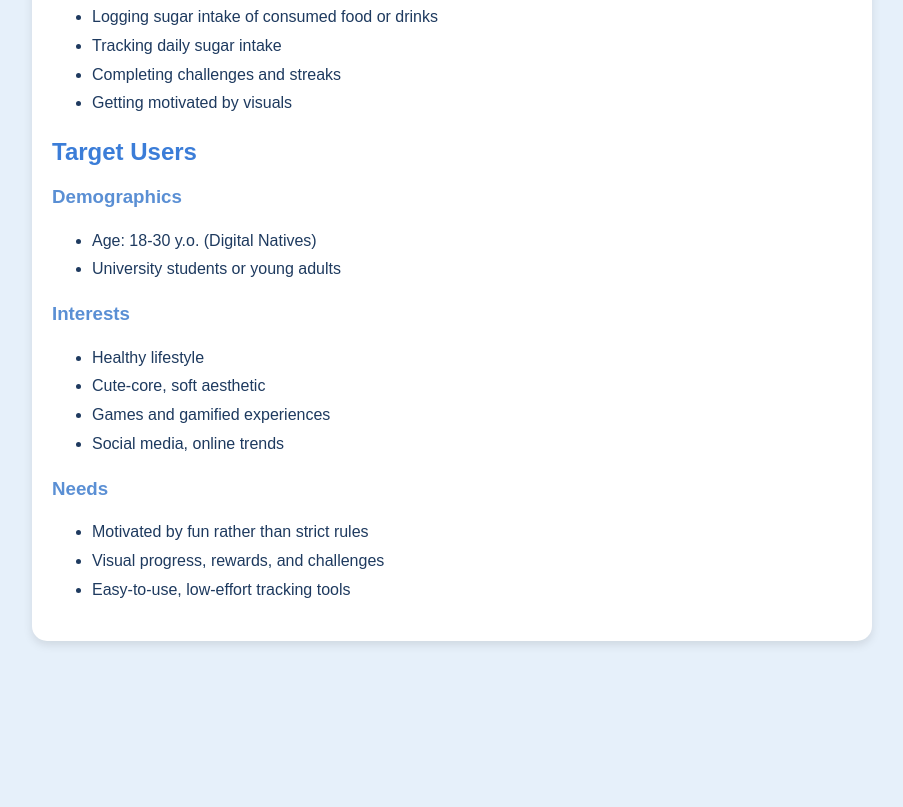
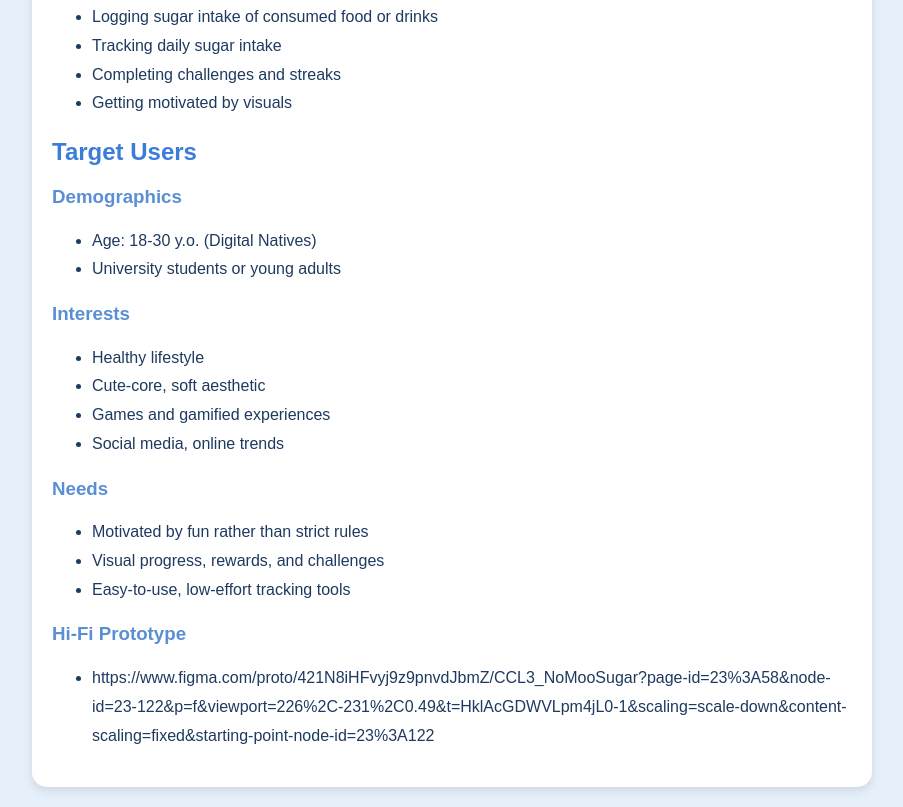
Before and after one commit to Natalia045/CCL3-WS2025, a plain HTML site: page docs/index.html in a window 1280 px wide. Shown: the part 484-1291 px from the top of the page, without its empty margins (188-1091 px from the left). Before the commit the page ends 1145 px from the top, so only its background shows below. Drawn offline with Linux system fonts and the light colour scheme.

Commit message:
Add Hi-Fi Prototype section with Figma link

```diff
--- a/docs/index.html
+++ b/docs/index.html
@@ -59,6 +59,13 @@
             <li>Easy-to-use, low-effort tracking tools</li>
         </ul>
 
+         <h3 style="color: #5A8FD4;">Hi-Fi Prototype</h3>
+        <ul style="line-height: 1.8;">
+            <li>https://www.figma.com/proto/421N8iHFvyj9z9pnvdJbmZ/CCL3_NoMooSugar?page-id=23%3A58&node-id=23-122&p=f&viewport=226%2C-231%2C0.49&t=HklAcGDWVLpm4jL0-1&scaling=scale-down&content-scaling=fixed&starting-point-node-id=23%3A122</li>
+
+        </ul>
+
+
     </div>
 
 </body>
```
